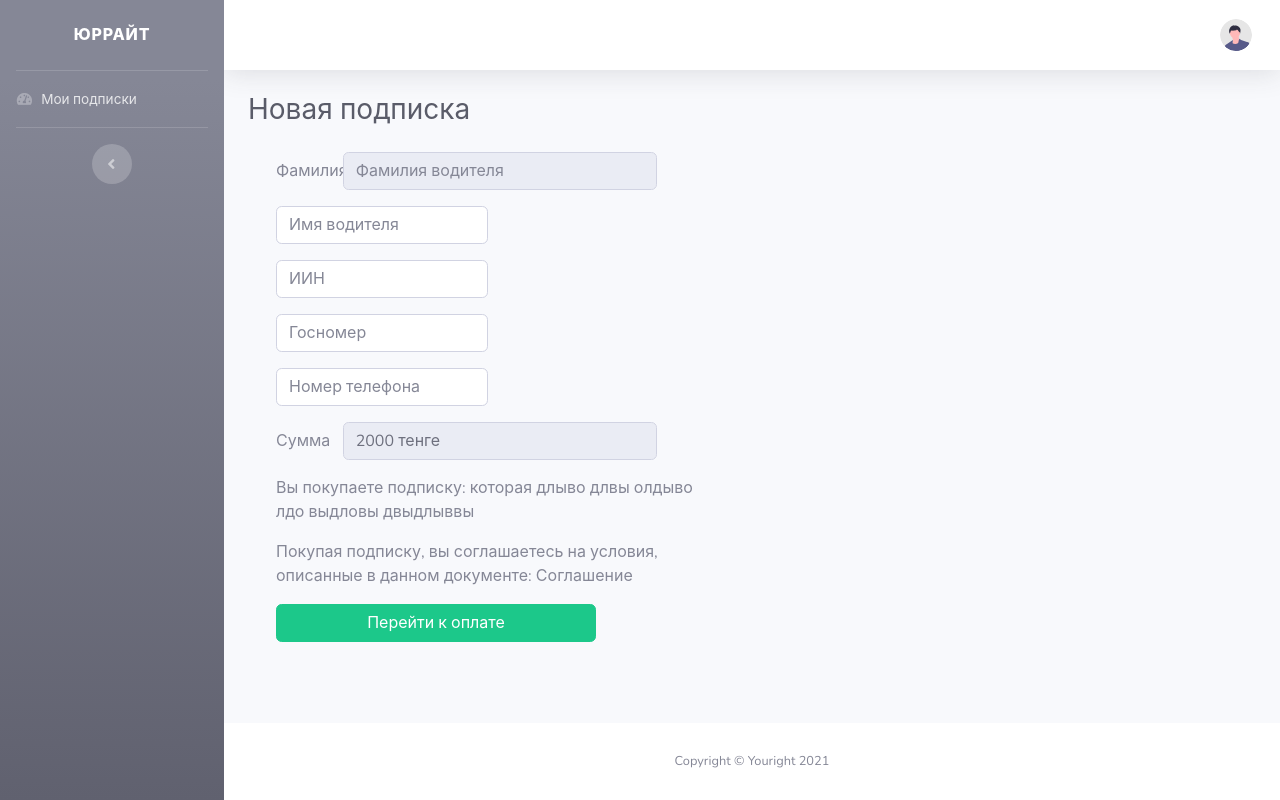
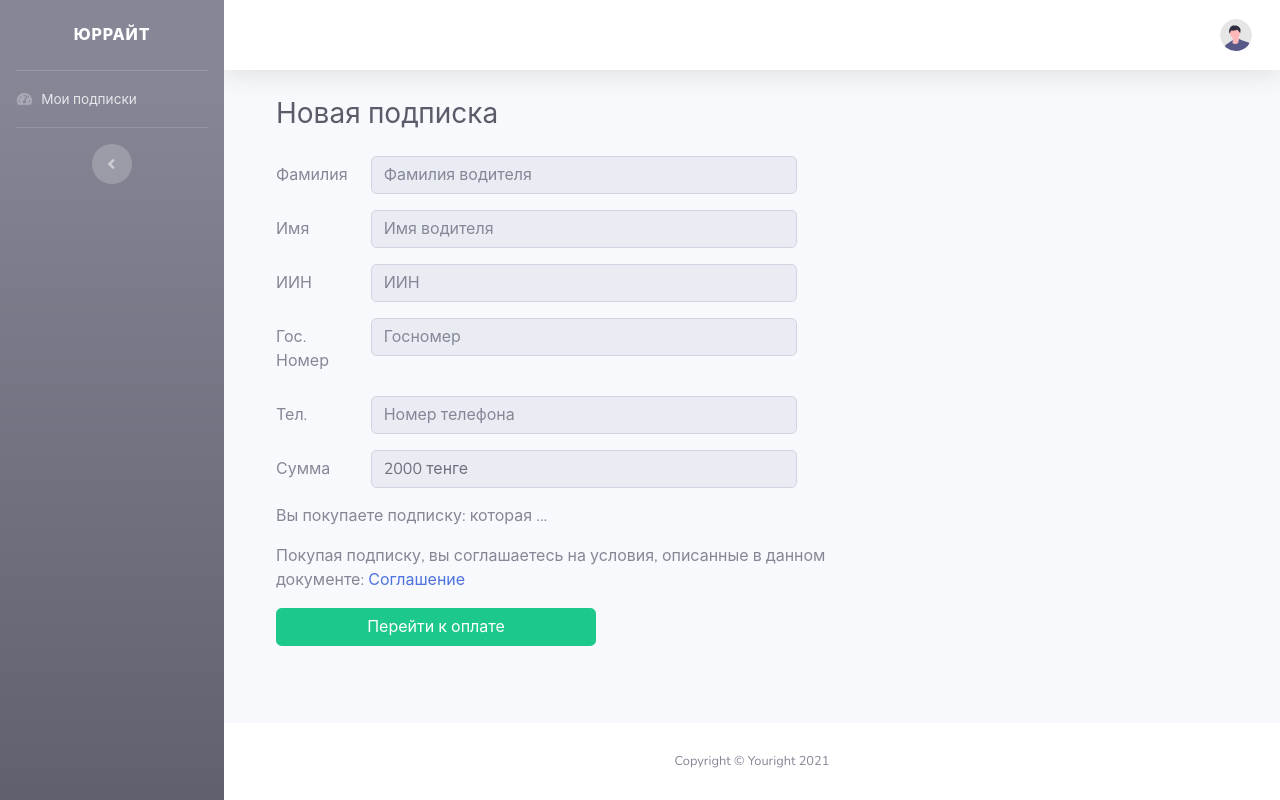
Before and after one commit to kuanqk/yourightkz, a Django app: template app/templates/subscriptions_pay.html in a window 1280 px wide. Run offline with Django 3.2, Linux system fonts and the light colour scheme; the template is opened without the code that fills it, so the values that code supplies are empty; some libraries are stand-ins or nearby versions.

Commit message:
subscriptions pay form changes

```diff
--- a/app/templates/subscriptions_pay.html
+++ b/app/templates/subscriptions_pay.html
@@ -26,9 +26,10 @@
                 <div class="container-fluid">
 
                     <!-- Page Heading -->
-                    <h1 class="h3 mb-4 text-gray-800">Новая подписка</h1>
 
-                        <div class="col-lg-6">
+                    <h1 class="h3 mb-4 text-gray-800" style="margin: 1em">Новая подписка</h1>
+
+                        <div class="col-lg-8">
                             <form method="post">
                             <div style="display: flex; flex-direction: column; margin: 1em">
 
@@ -41,40 +42,36 @@
                                             placeholder="Фамилия водителя">
                                 </div>
                                 <div class="form-group row">
-                                    <div class="col-sm-6 mb-3 mb-sm-0">
-                                        <input type="text" class="form-control form-control-user" id="firstname"
+                                        <label for="firstname" class="col-sm-2 col-form-label">Имя</label>
+                                        <input type="text" class="form-control form-control-user col-sm-8" id="firstname"
                                                name="firstname"
                                                value="{{ subs.first_name }}"
-                                               contenteditable="false"
+                                               readonly
                                             placeholder="Имя водителя">
-                                    </div>
                                 </div>
                                 <div class="form-group row">
-                                    <div class="col-sm-6 mb-3 mb-sm-0">
-                                        <input type="text" class="form-control form-control-user" id="iin"
+                                        <label for="iin" class="col-sm-2 col-form-label">ИИН</label>
+                                        <input type="text" class="form-control form-control-user col-sm-8" id="iin"
                                                name="iin"
                                                value="{{ subs.iin }}"
-                                               contenteditable="false"
+                                               readonly
                                             placeholder="ИИН">
-                                    </div>
                                 </div>
                                 <div class="form-group row">
-                                    <div class="col-sm-6">
-                                        <input type="text" class="form-control form-control-user" id="license_plate"
+                                        <label for="license_plate" class="col-sm-2 col-form-label">Гос. Номер</label>
+                                        <input type="text" class="form-control form-control-user col-sm-8" id="license_plate"
                                                name="license_plate"
                                                value="{{ subs.license_plate }}"
-                                               contenteditable="false"
+                                               readonly
                                             placeholder="Госномер">
-                                    </div>
                                 </div>
                                 <div class="form-group row">
-                                    <div class="col-sm-6">
-                                    <input type="text" class="form-control form-control-user" id="phone"
+                                    <label for="phone" class="col-sm-2 col-form-label">Тел.</label>
+                                    <input type="text" class="form-control form-control-user col-sm-8" id="phone"
                                            name="phone"
                                            value="{{ subs.phone }}"
-                                               contenteditable="false"
+                                           readonly
                                         placeholder="Номер телефона">
-                                    </div>
                                 </div>
 
                                 <div class="form-group row">
@@ -84,8 +81,10 @@
                                                readonly>
                                 </div>
 
-                                <p>Вы покупаете подписку: которая длыво длвы олдыво лдо выдловы двыдлыввы</p>
-                                <p>Покупая подписку, вы соглашаетесь на условия, описанные в данном документе: <a>Соглашение</a></p>
+                                <p>Вы покупаете подписку: которая ...</p>
+                                <p>Покупая подписку, вы соглашаетесь на условия, описанные в данном документе:
+                                    <a href="../static/docs/dogovor.pdf" target="_blank">Соглашение</a>
+                                </p>
 
 
                                 <button type="submit" style="max-width: 20em" class="btn btn-success">Перейти к оплате</button>
```
Also changed, not shown: app/templates/register.html (line endings or trailing spaces), 3 other files.
